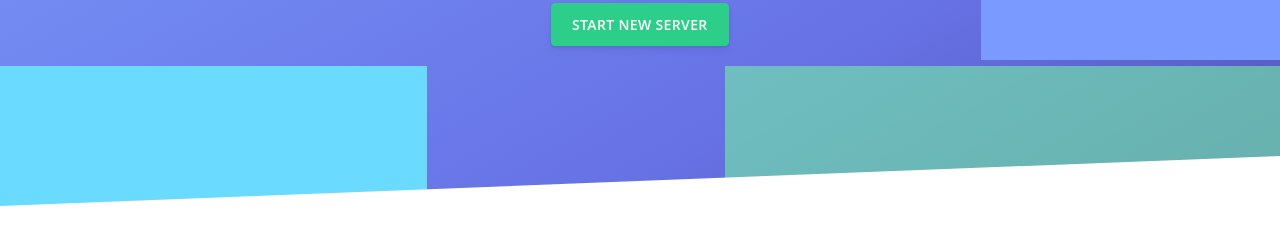
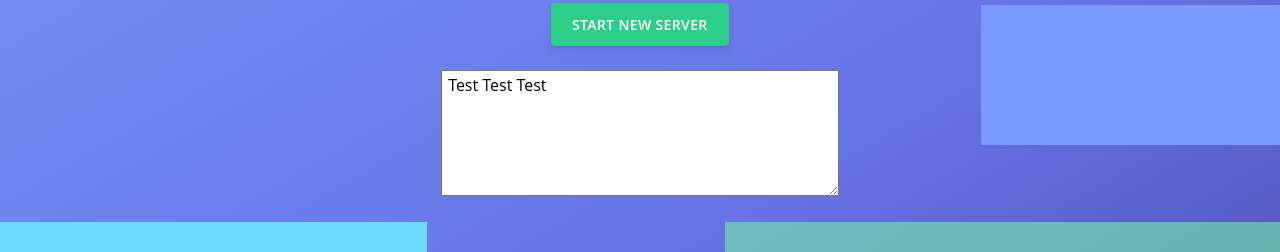
Before and after one commit to oskarstermach/anty-entropia-frontend, a Vue app: page /#/ in a window 1280 px wide. Shown: the part 415-667 px from the top of the page. Built offline with nearby package versions, Linux system fonts and the light colour scheme; no server answers.

Commit message:
Create component, place textarea

```diff
--- /dev/null
+++ b/src/components/DebugLog.vue
@@ -0,0 +1,18 @@
+
+<template>
+  <div>
+  <textarea id="debuglog" name="debuglog" rows="5" cols="40">
+    Test Test Test
+  </textarea>
+  </div>
+</template>
+
+<script>
+export default {
+  name: "DebugLog"
+}
+</script>
+
+<style scoped>
+
+</style>
--- a/src/components/Home.vue
+++ b/src/components/Home.vue
@@ -26,6 +26,8 @@
                       <span class="btn-inner--text">Start new server</span>
                     </a>
                   </div>
+                  <br>
+                  <DebugLog/>
                 </div>
               </div>
             </div>
@@ -129,10 +131,12 @@
 import Socket from "./socket"
 import ValueSocket from "./ValueSocket";
 import axios from "axios";
+import DebugLog from "./DebugLog";
 
 
 export default {
   name: "HomePage",
+  components: {DebugLog},
   data() {
     return {
       servers: [],
```
